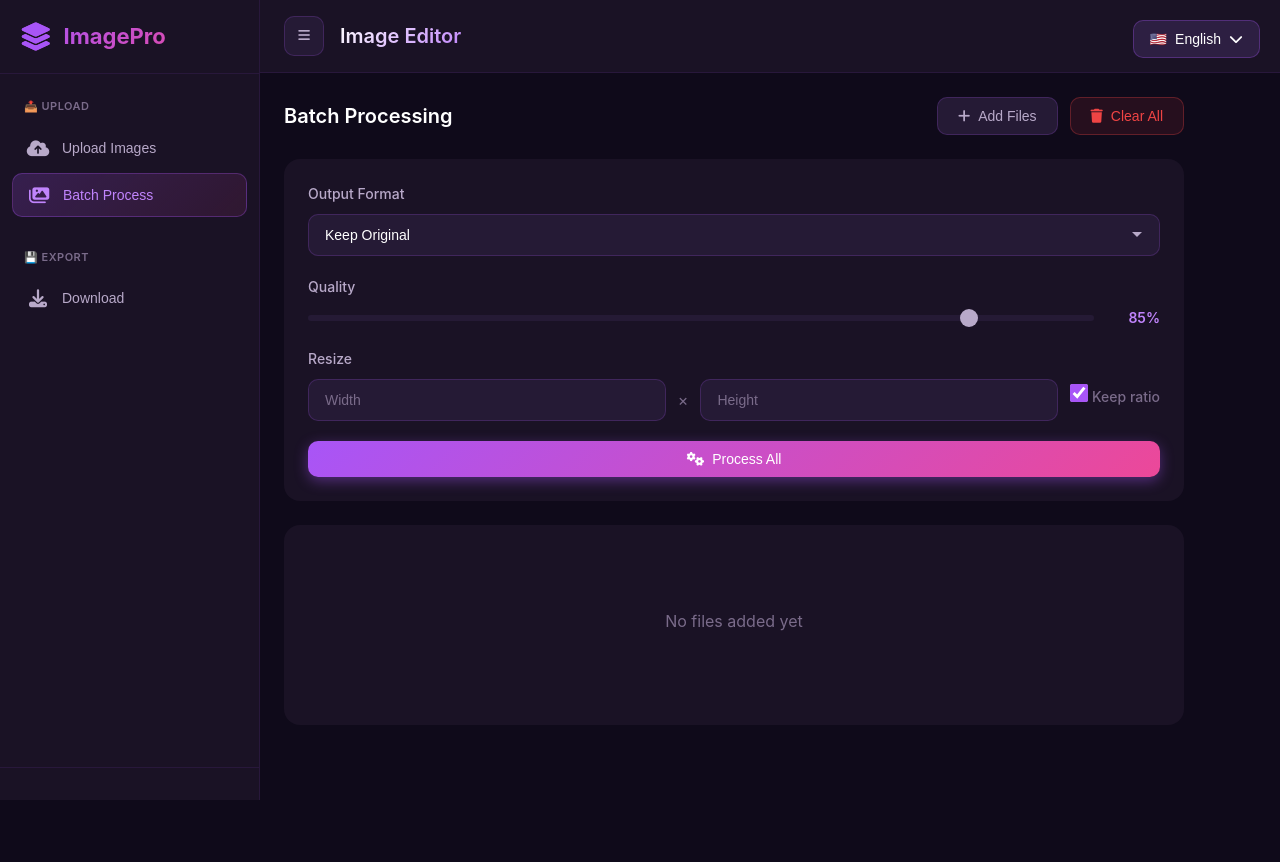
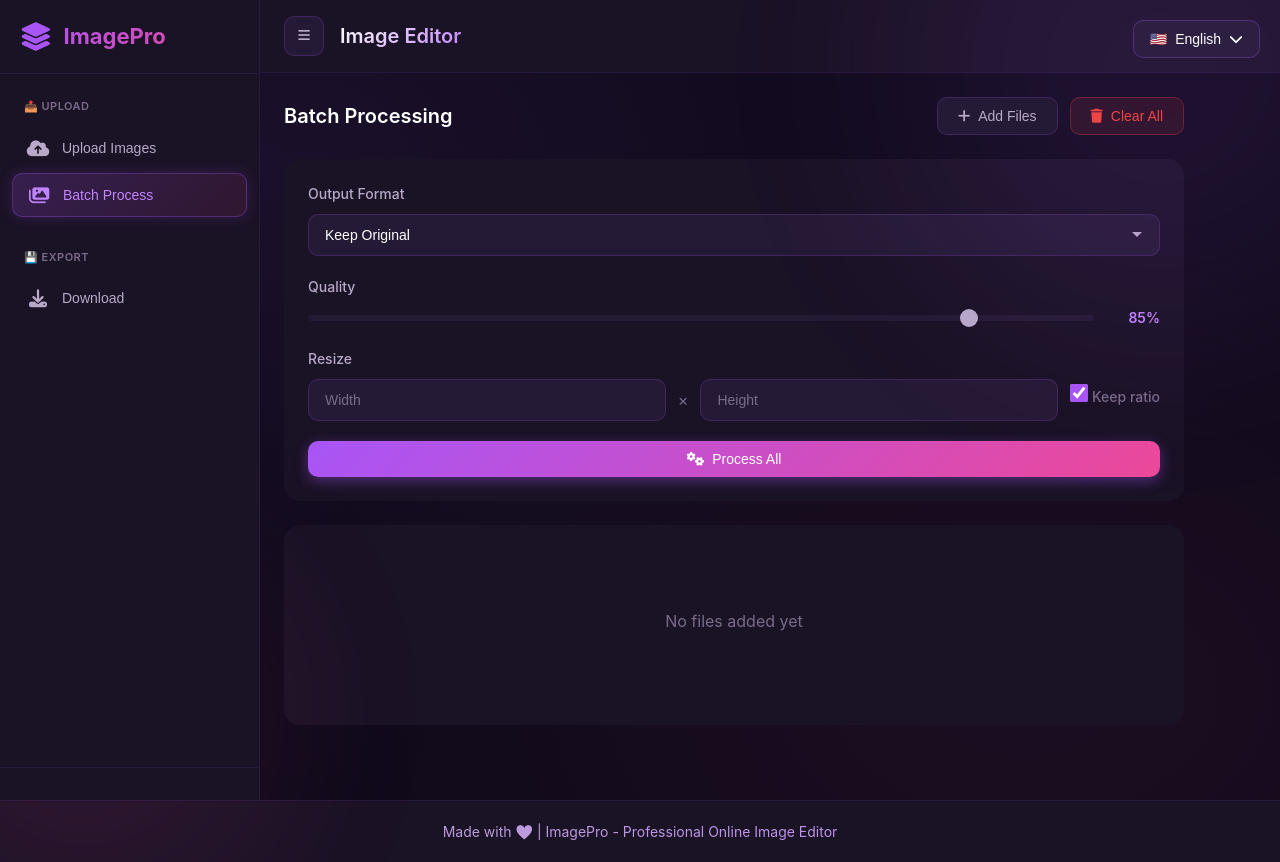
Before and after one commit to kanshaowz/imagepro, a plain HTML site: page index.html in a window 1280 px wide. Both pictures are taken after a click on the button "Batch Process". Before the commit the page ends 800 px from the top, so only its background shows below. Drawn offline with Linux system fonts and the light colour scheme.

Commit message:
Optimize imagepro:
- Add animated background orbs with floating animation
- Add animation variables (bounce, smooth easing)
- Enhance button styles with ripple effect and active states
- Add loading spinner and skeleton CSS utilities
- Improve nav-item hover with translateX effect
- Add app footer with gradient text
- Add focus-visible styles for accessibility
- Enhance upload zone with dragover and hover effects
- Add image preview hover glow effect

```diff
--- a/index.html
+++ b/index.html
@@ -9,6 +9,10 @@
     <link rel="stylesheet" href="https://cdnjs.cloudflare.com/ajax/libs/font-awesome/6.4.0/css/all.min.css">
 </head>
 <body>
+    <!-- Animated Background -->
+    <div class="bg-orb bg-orb-1"></div>
+    <div class="bg-orb bg-orb-2"></div>
+
     <!-- Language Selector -->
     <div class="lang-selector">
         <button class="lang-btn" onclick="toggleLang()">
@@ -589,6 +593,11 @@
         </div>
     </div>
 
+    <!-- Footer -->
+    <footer class="app-footer">
+        <p data-i18n="footer">Made with ❤️ | ImagePro - Professional Online Image Editor</p>
+    </footer>
+
     <script src="app.js"></script>
 </body>
 </html>
--- a/styles.css
+++ b/styles.css
@@ -60,6 +60,10 @@
     --transition-normal: 0.25s ease;
     --transition-slow: 0.35s ease;
 
+    /* Animation */
+    --bounce: cubic-bezier(0.68, -0.55, 0.265, 1.55);
+    --smooth: cubic-bezier(0.4, 0, 0.2, 1);
+
     /* Sidebar */
     --sidebar-width: 260px;
     --sidebar-collapsed: 60px;
@@ -83,6 +87,43 @@ body {
     min-height: 100vh;
     line-height: 1.5;
     overflow-x: hidden;
+    background-image:
+        radial-gradient(ellipse at 20% 20%, rgba(168, 85, 247, 0.08) 0%, transparent 50%),
+        radial-gradient(ellipse at 80% 80%, rgba(236, 72, 153, 0.06) 0%, transparent 50%);
+}
+
+/* Animated Background Orbs */
+.bg-orb {
+    position: fixed;
+    border-radius: 50%;
+    filter: blur(100px);
+    opacity: 0.1;
+    pointer-events: none;
+    z-index: 0;
+}
+
+.bg-orb-1 {
+    width: 500px;
+    height: 500px;
+    background: var(--accent-purple);
+    top: -150px;
+    right: -100px;
+    animation: float 25s infinite ease-in-out;
+}
+
+.bg-orb-2 {
+    width: 400px;
+    height: 400px;
+    background: var(--accent-pink);
+    bottom: -100px;
+    left: -100px;
+    animation: float 20s infinite ease-in-out reverse;
+}
+
+@keyframes float {
+    0%, 100% { transform: translate(0, 0) scale(1); }
+    33% { transform: translate(30px, -30px) scale(1.05); }
+    66% { transform: translate(-20px, 20px) scale(0.95); }
 }
 
 /* Language Selector */
@@ -240,12 +281,18 @@ body {
 .nav-item:hover {
     background: var(--bg-hover);
     color: var(--text-primary);
+    transform: translateX(4px);
 }
 
 .nav-item.active {
     background: linear-gradient(135deg, rgba(168, 85, 247, 0.2), rgba(236, 72, 153, 0.1));
     color: var(--accent-purple-light);
     border: 1px solid rgba(168, 85, 247, 0.3);
+    box-shadow: 0 0 15px rgba(168, 85, 247, 0.2);
+}
+
+.nav-item.active:hover {
+    transform: translateX(0);
 }
 
 .nav-item i {
@@ -396,6 +443,59 @@ body {
 
 .btn-danger:hover {
     background: rgba(239, 68, 68, 0.2);
+    transform: translateY(-2px);
+    box-shadow: 0 4px 12px rgba(239, 68, 68, 0.3);
+}
+
+/* Button Ripple Effect */
+.btn {
+    position: relative;
+    overflow: hidden;
+}
+
+.btn::after {
+    content: '';
+    position: absolute;
+    inset: 0;
+    background: linear-gradient(135deg, rgba(255,255,255,0.2), transparent);
+    opacity: 0;
+    transition: opacity var(--transition-fast);
+}
+
+.btn:hover::after {
+    opacity: 1;
+}
+
+.btn:active {
+    transform: translateY(0) scale(0.98);
+}
+
+/* Loading Spinner */
+.spinner {
+    display: inline-block;
+    width: 20px;
+    height: 20px;
+    border: 2px solid rgba(255,255,255,0.3);
+    border-top-color: white;
+    border-radius: 50%;
+    animation: spin 0.8s linear infinite;
+}
+
+@keyframes spin {
+    to { transform: rotate(360deg); }
+}
+
+/* Skeleton Loading */
+.skeleton {
+    background: linear-gradient(90deg, var(--bg-card) 25%, var(--bg-hover) 50%, var(--bg-card) 75%);
+    background-size: 200% 100%;
+    animation: shimmer 1.5s infinite;
+    border-radius: var(--radius-md);
+}
+
+@keyframes shimmer {
+    0% { background-position: 200% 0; }
+    100% { background-position: -200% 0; }
 }
 
 .btn-full {
@@ -1437,3 +1537,51 @@ select.input-field {
     background: rgba(168, 85, 247, 0.3);
     color: var(--text-primary);
 }
+
+/* App Footer */
+.app-footer {
+    background: var(--bg-secondary);
+    border-top: 1px solid rgba(168, 85, 247, 0.1);
+    padding: 20px;
+    text-align: center;
+    color: var(--text-muted);
+    font-size: 14px;
+}
+
+.app-footer p {
+    background: linear-gradient(135deg, var(--text-secondary), var(--accent-purple-light));
+    -webkit-background-clip: text;
+    -webkit-text-fill-color: transparent;
+    background-clip: text;
+}
+
+/* Focus Visible */
+:focus-visible {
+    outline: 2px solid var(--accent-purple);
+    outline-offset: 2px;
+}
+
+/* Image Preview Enhancements */
+.canvas-container img {
+    transition: all var(--transition-normal);
+}
+
+.canvas-container img:hover {
+    box-shadow: var(--shadow-glow);
+}
+
+/* Upload Zone Enhancements */
+.upload-zone {
+    transition: all var(--transition-normal);
+}
+
+.upload-zone:hover {
+    border-color: var(--accent-purple);
+    transform: scale(1.01);
+}
+
+.upload-zone.dragover {
+    background: rgba(168, 85, 247, 0.1);
+    border-color: var(--accent-purple);
+    transform: scale(1.02);
+}
```
Also changed, not shown: 1 other file.
